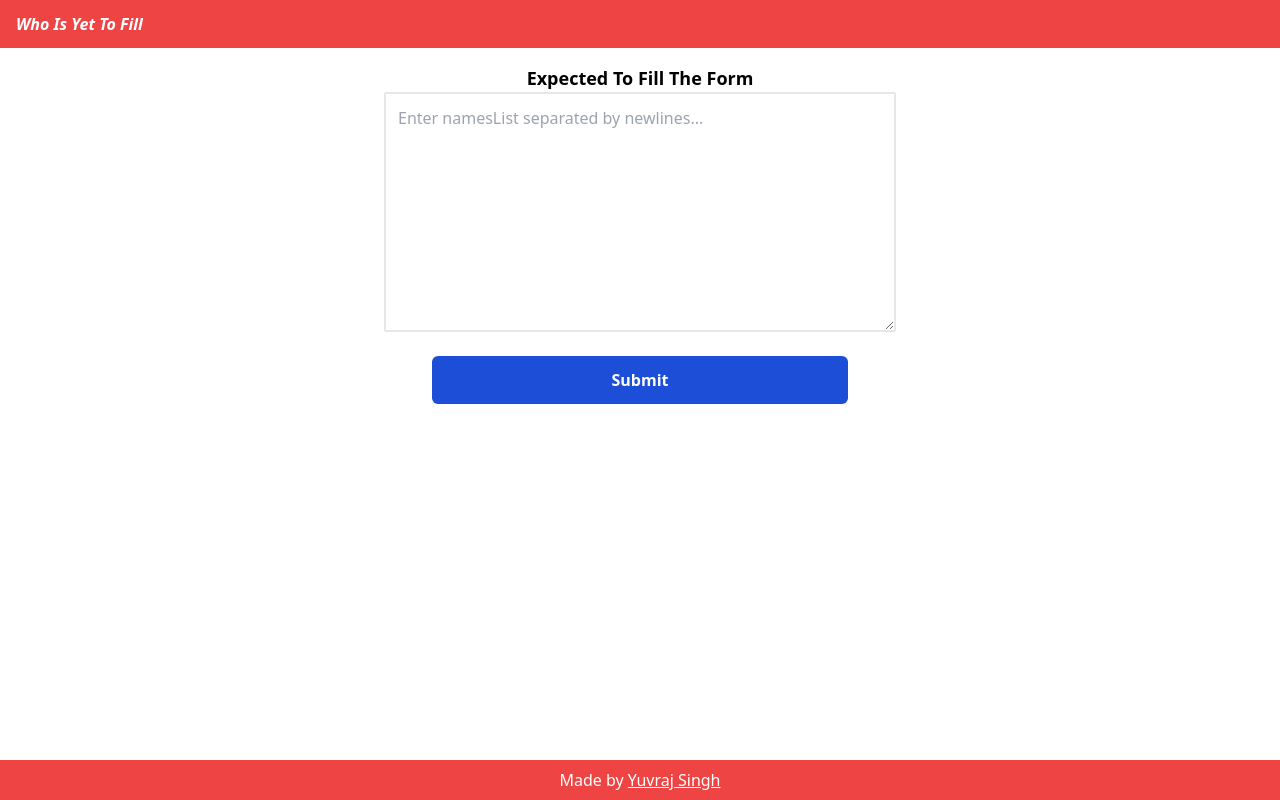
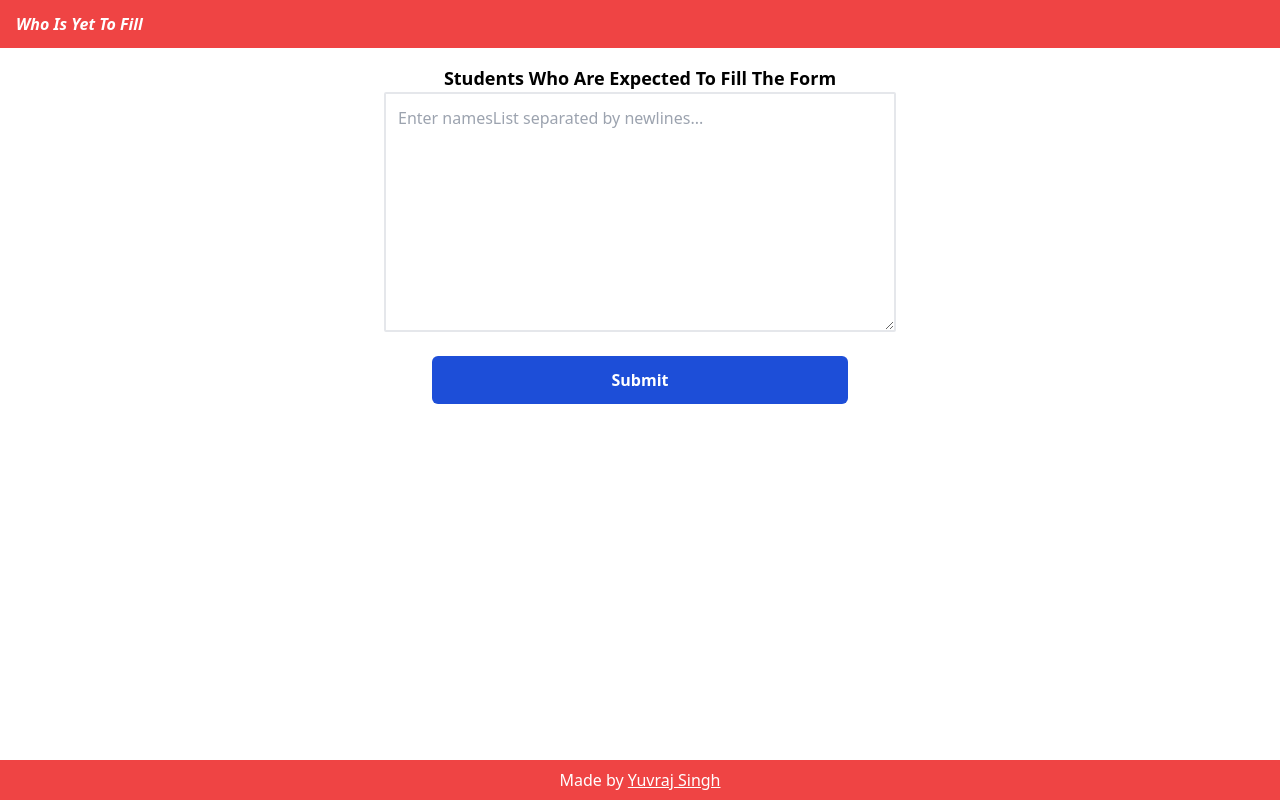
Before and after one commit to Yuvraj883/Who-Is-Yet-To-Fill-The-Form, a React (Create React App) app: page / in a window 1280 px wide. Built offline with nearby package versions, Linux system fonts and the light colour scheme.

Commit message:
Refactored code

```diff
--- a/src/Components/InputNames.jsx
+++ b/src/Components/InputNames.jsx
@@ -35,7 +35,7 @@ function InputnamesList() {
     <div>
       {showEnterNamesList &&
         <div className='flex flex-col justify-center items-center p-4'>
-          <h1 className='font-bold text-lg'>Expected To Fill The Form</h1>
+          <h1 className='font-bold text-lg'>Students Who Are Expected To Fill The Form</h1>
           <textarea
             className='border-2 border-gray-200 w-full max-w-lg h-60 p-3 rounded-sm overflow-y-auto'
 
@@ -50,7 +50,7 @@ function InputnamesList() {
 
       {!showOutput && !showEnterNamesList &&
         <div className='flex flex-col justify-center items-center p-4'>
-          <h1 className='font-bold text-lg'>Has Filled The Form</h1>
+          <h1 className='font-bold text-lg'>Students Who Has Filled The Form</h1>
           <textarea
             className='border-2 border-gray-200 w-full max-w-lg h-60 p-3 rounded-sm overflow-y-auto'
 
```
